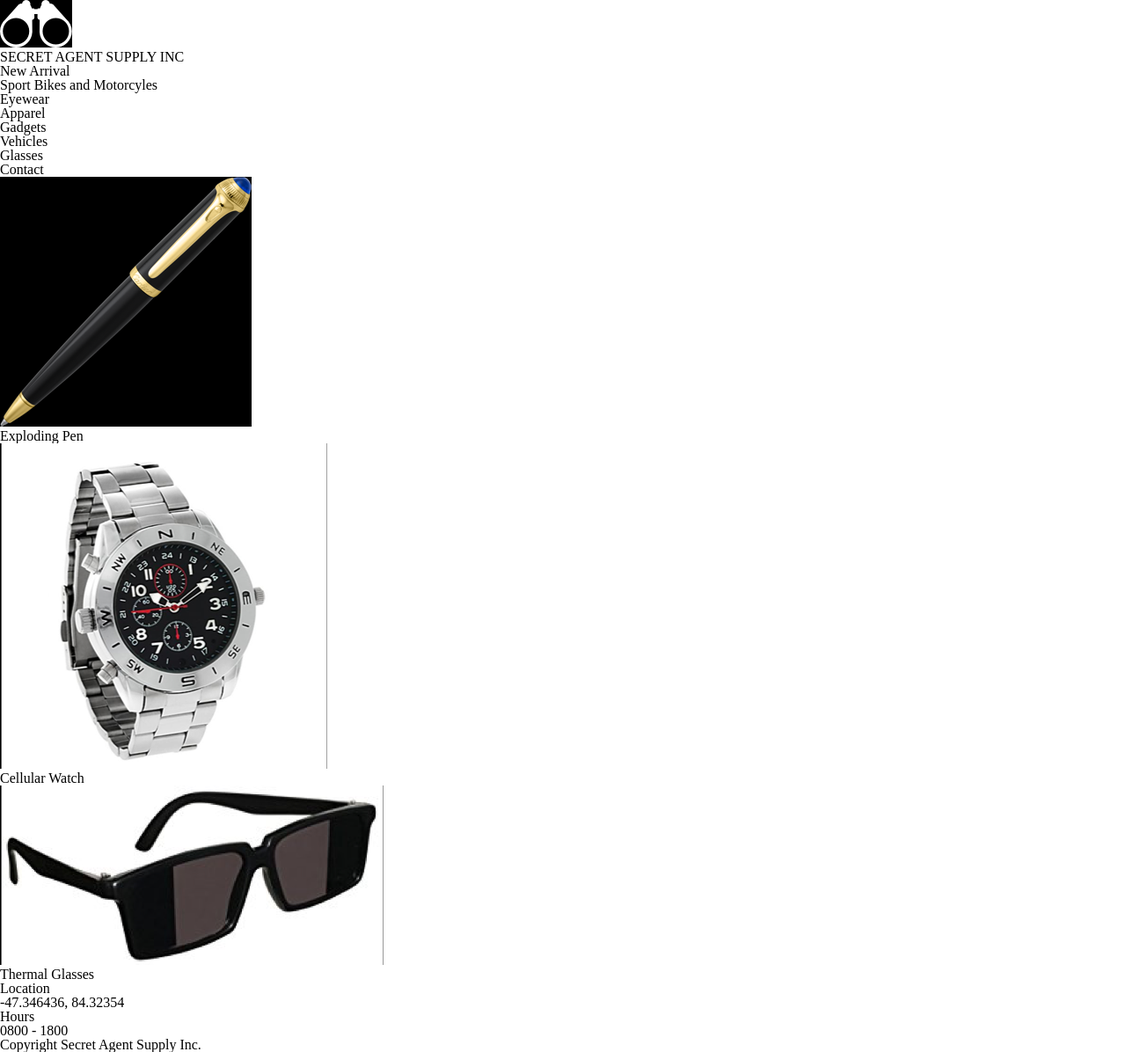
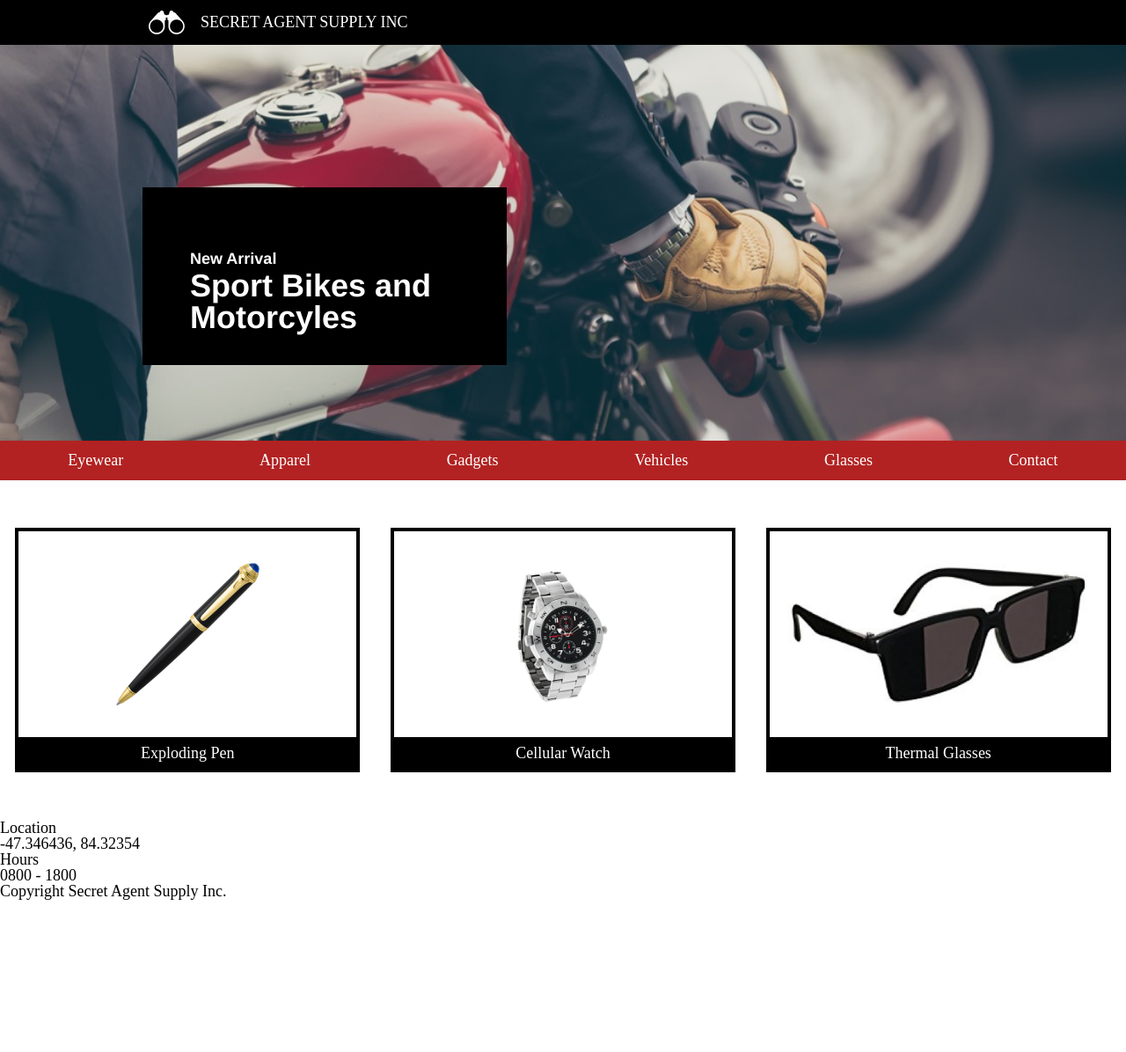
Before and after one commit to jefferyclanton/secretagentsupply, a plain HTML site: page index.html in a window 1280 px wide. Shown: the whole page at 88% size. After the commit the page ends 1023 px from the top, so only its background shows below. Drawn offline with Linux system fonts and the light colour scheme.

Commit message:
Lay out img and add README

```diff
--- a/index.html
+++ b/index.html
@@ -9,12 +9,28 @@
   <body>
 
 <!-- Header section containing logo and company name -->
+
+<div class="logo">
+  <div class="display">
+
     <img src="resources/images/logo.png" alt="Company Logo - Binoculars" />
     <h2>SECRET AGENT SUPPLY INC</h2>
 
+  </div>
+</div>
+
 <!-- Main banner section containing navigation-->
+
+<div class="banner">
+
+  <div class="arrivals">
+
     <h3>New Arrival</h3>
     <h2>Sport Bikes and Motorcyles</h2>
+
+    </div>
+</div>
+
 <nav>
 
   <ul>
@@ -31,20 +47,42 @@
 </nav>
 
 <!-- Menu section displays items for sale -->
-<img src="resources/images/pen.png" alt="Exploding Pen" />
-<p>Exploding Pen</p>
 
-<img src="resources/images/watch.png" alt="Cellular Watch" />
-<p>Cellular Watch</p>
+<div class ="images">
 
-<img src="resources/images/glasses.png" alt="Thermal Glasses" />
-<p>Thermal Glasses</p>
+  <div class="img1">
+    <img src="resources/images/pen.png" class="img" alt="Exploding Pen" />
+    <p class="title">Exploding Pen</p>
+  </div>
+
+<div class="img2">
+    <img src="resources/images/watch.png" class="img" alt="Cellular Watch" />
+    <p class="title">Cellular Watch</p>
+  </div>
+
+
+<div class="img3">
+    <img src="resources/images/glasses.png" class="img" alt="Thermal Glasses" />
+    <p class="title">Thermal Glasses</p>
+  </div>
+
+</div>
 
 <!-- Business information -->
+
+<div class="info">
+
+  <div class ="location">
     <p>Location</p>
     <p>-47.346436, 84.32354</p>
+  </div>
+
+  <div class="hours">
     <p>Hours</p>
     <p>0800 - 1800</p>
+  </div>
+
+</div>
 
 <!-- Footer containing copyright -->
 <footer>
--- a/resources/css/style.css
+++ b/resources/css/style.css
@@ -1,3 +1,109 @@
-img {
+html {
+  font-size: 18px;
+}
+
+ul {
+  display: flex;
+  flex-direction: row;
+  justify-content: space-around;
+  background-color: firebrick;
+  color: white;
+  padding-top: 0.75rem;
+  padding-bottom: 0.75rem;
+}
+
+.logo {
+  display: flex;
+  flex-direction: row;
   background-color: black;
+  color: white;
+  justify-content: center;
 }
+
+.display {
+  display: flex;
+  width: 960px;
+  height: auto;
+  margin: 0.66rem 0;
+}
+
+.logo img {
+  height: 1.5rem;
+  margin-right: 1rem;
+  margin-left: 0.5rem;
+}
+
+.logo h2 {
+  align-self: center;
+  font-size: 1rem;
+}
+
+.banner {
+  background: url(../images/moto.jpeg) no-repeat center center;
+  background-size: cover;
+  height: 25rem;
+}
+
+.arrivals {
+  position: relative;
+  top: 9rem;
+  left: 9rem;
+  font-family: Helvetica;
+  width: 20rem;
+  height: auto;
+  background-color: black;
+  color: white;
+  font-weight: bold;
+  padding-left: 3rem;
+}
+
+.arrivals, h3 {
+  font-size: 1rem;
+  padding-top: 2rem;
+  margin-bottom: 0.25rem;
+}
+
+.arrivals h2 {
+  font-size: 2rem;
+  padding-bottom: 2rem;
+}
+
+.images {
+  display: flex;
+  margin: 3rem 0;
+  justify-content: space-around;
+  color: white;
+}
+
+.img1 {
+  display: flex;
+  flex-direction: column;
+  border: 4px solid black;
+  width: 30%;
+}
+
+.img2 {
+  display: flex;
+  flex-direction: column;
+  border: 4px solid black;
+  width: 30%;
+}
+
+.img3 {
+  display: flex;
+  flex-direction: column;
+  border: 4px solid black;
+  width: 30%;
+  height: auto;
+}
+
+img.img {
+  height: 9rem;
+  margin: 2rem auto;
+}
+
+.images p {
+  background-color: black;
+  text-align: center;
+  padding: 0.5rem 0;
+}
```
Also changed, not shown: 1 other file. Lines whose indentation alone changed are shown as unchanged.
